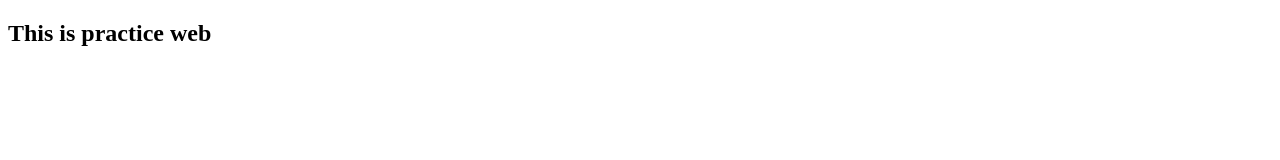
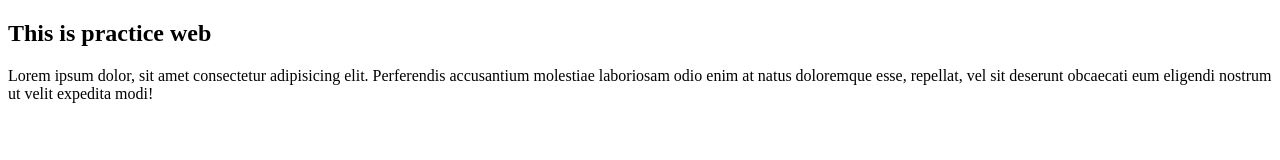
Before and after one commit to sagordevnath/practice-web, a plain HTML site: page index.html in a window 1280 px wide. Drawn offline with Linux system fonts and the light colour scheme.

Commit message:
p tag add

```diff
--- a/index.html
+++ b/index.html
@@ -9,6 +9,7 @@
 <body>
     <section>
         <h1>This is practice web</h1>
+        <p>Lorem ipsum dolor, sit amet consectetur adipisicing elit. Perferendis accusantium molestiae laboriosam odio enim at natus doloremque esse, repellat, vel sit deserunt obcaecati eum eligendi nostrum ut velit expedita modi!</p>
     </section>
 
 </body>
```
